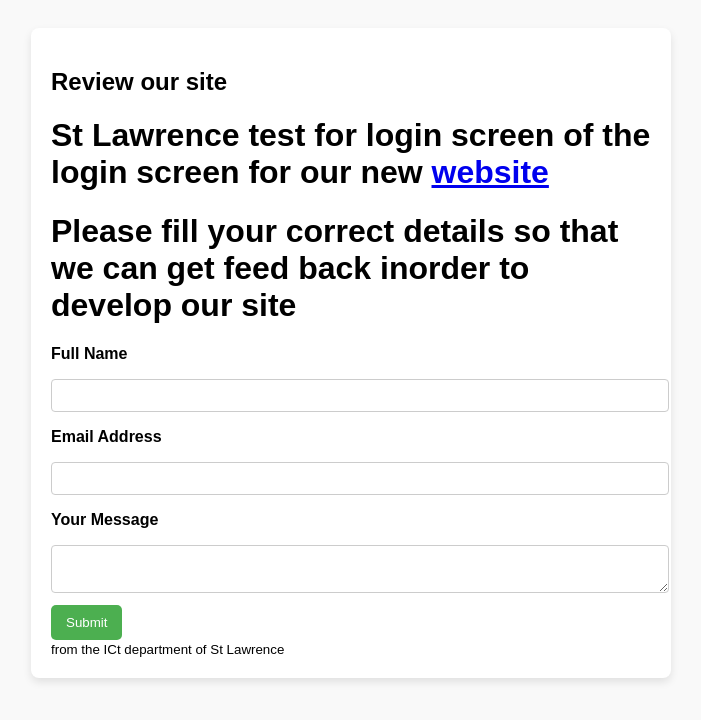
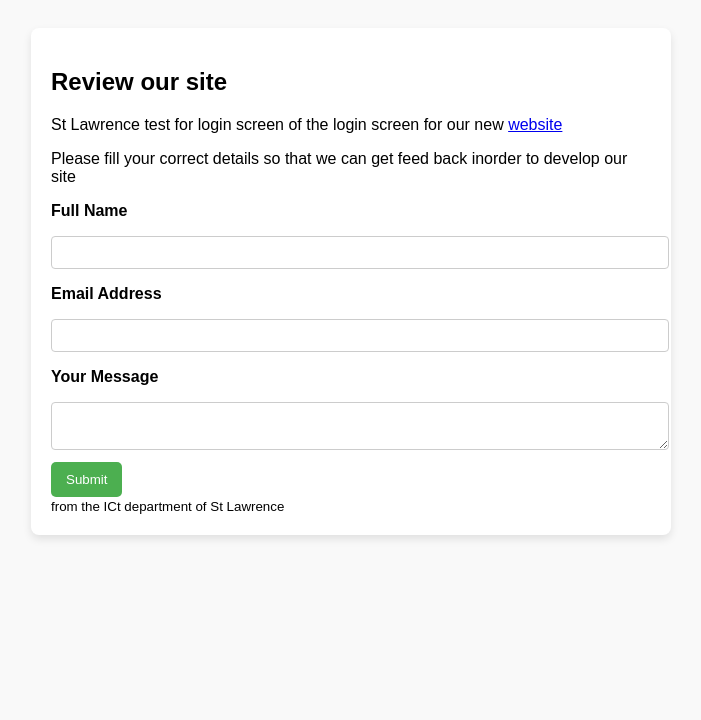
Before and after one commit to KesEmmTech/KesEmmTech.github.io, a plain HTML site: page index.html in a window 1280 px wide. Shown: the whole page, without its empty margins (289-990 px from the left). Drawn offline with Linux system fonts and the light colour scheme; no server answers.

Commit message:
Update index.html

```diff
--- a/index.html
+++ b/index.html
@@ -9,8 +9,8 @@
 <body>
     <div class="form-container">
         <h2>Review our site</h2>
-        <h1> St Lawrence test for login screen of the login screen for our new <a href="http://www.stlawrence.ac.ug/">website</a></h1>
-        <h1>Please fill your correct details so that we can get feed back inorder to develop our site</h1>
+        <p> St Lawrence test for login screen of the login screen for our new <a href="http://www.stlawrence.ac.ug/">website</a></p>
+        <p>Please fill your correct details so that we can get feed back inorder to develop our site</p>
         <form id="contactForm" action="https://formsubmit.co/kesemm74@gmail.com" method="POST">
             <!-- Your custom form fields -->
             <label for="name">Full Name</label>
```
